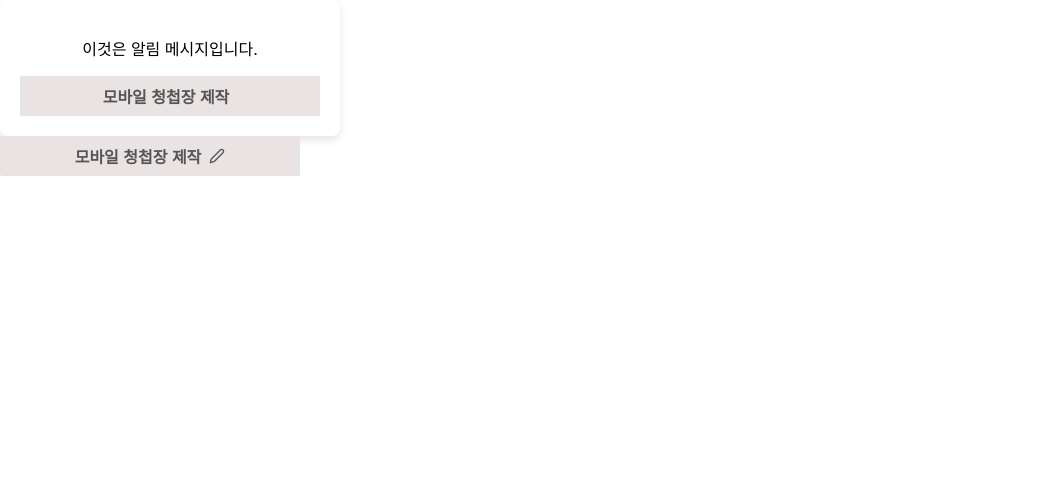
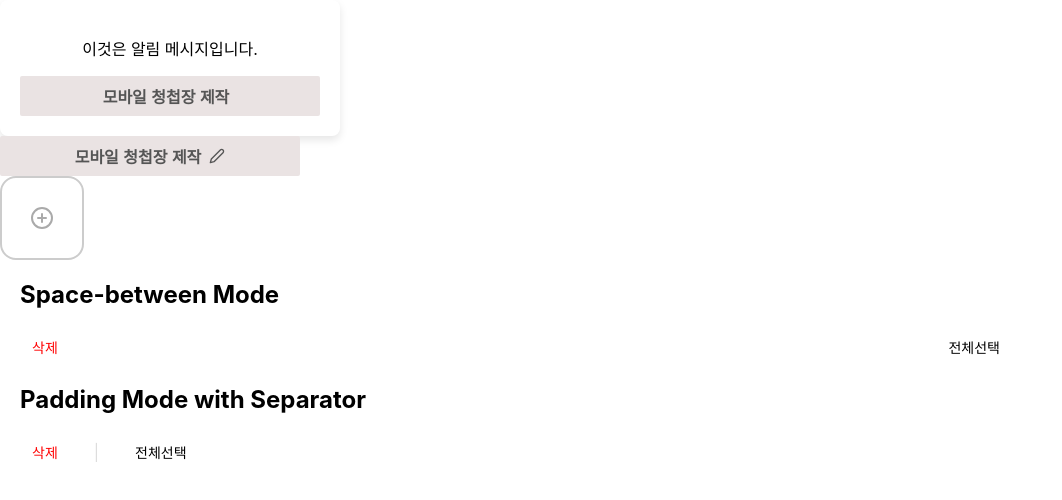
Before and after one commit to SCSA-team-1/Outvite, a React (Create React App) app in the folder dev/FE/outvite/: page / in a window 1280 px wide. Shown: the top 500 px of the page, without its empty margins (0-1062 px from the left). Built offline with nearby package versions, Linux system fonts and the light colour scheme.

Commit message:
:art:_App.js 내 컴포넌트 사용 예시 코드 Test.jsx 컴포넌트 파일로 분리

```diff
--- a/dev/FE/outvite/src/App.js
+++ b/dev/FE/outvite/src/App.js
@@ -1,34 +1,34 @@
 /** @format */
-
+import React, { useState } from "react";
 import "./App.css";
 import CommonButton from "../src/components/common/CommonButton/CommonButton";
 import { FiEdit2 } from "react-icons/fi";
 import CommonAlert from "../src/components/common/CommonAlert/CommonAlert";
+import CommonPhotoUploader from "./components/common/CommonPhotoUploader/CommonPhotoUploader";
+import Test from "./Test";
+
 const App = () => {
   const handleAlertButtonClick = () => {
     alert("Button clicked!");
   };
+  const [image, setImage] = useState(null);
+
+  // 파일 선택 시 이미지 설정
+  const handleFilesSelected = (files) => {
+    if (files.length > 0) {
+      const imageUrl = URL.createObjectURL(files[0]);
+      setImage(imageUrl);
+    }
+  };
+
+  // 이미지 삭제
+  const handleDelete = () => {
+    setImage(null);
+
+  };
   return (
     <>
-      <CommonAlert
-        notiContent="이것은 알림 메시지입니다."
-        buttonTitle="확인"
-        buttonFunction={handleAlertButtonClick}
-        backgroundColor="light-color"
-        buttonColor="primary-color"
-        buttonTextColor="light-color"
-        buttonWidth="120px"
-        buttonHeight="45px"
-      />
-      <CommonButton
-        buttonTitle="모바일 청첩장 제작"
-        buttonIcon={<FiEdit2 />}
-        backgroundColor="#EAE3E3"
-        buttonTextColor="#555555"
-        buttonWidth="300px"
-        buttonHeight="40px"
-        buttonRadius="xs"
-      />
+      <Test/>
     </>
   );
 };
--- /dev/null
+++ b/dev/FE/outvite/src/Test.jsx
@@ -0,0 +1,90 @@
+/** @format */
+import React, { useState } from "react";
+import CommonButton from "./components/common/CommonButton/CommonButton";
+import { FiEdit2 } from "react-icons/fi";
+import CommonAlert from "./components/common/CommonAlert/CommonAlert";
+import CommonPhotoUploader from "./components/common/CommonPhotoUploader/CommonPhotoUploader";
+import CommonNavigationBar from "./components/common/CommonNavigationBar/CommonNavigationBar";
+
+const Test = () => {
+  const handleAlertButtonClick = () => {
+    alert("Button clicked!");
+  };
+  const [image, setImage] = useState(null);
+
+  // 파일 선택 시 이미지 설정
+  const handleFilesSelected = (files) => {
+    if (files.length > 0) {
+      const imageUrl = URL.createObjectURL(files[0]);
+      setImage(imageUrl);
+    }
+  };
+
+  // 이미지 삭제
+  const handleDelete = () => {
+    setImage(null);
+  };
+
+  const onDelete = () => {
+    console.log("Delete clicked");
+  };
+
+  const onSelectAll = () => {
+    console.log("Select All clicked");
+  };
+
+  const items = [
+    { name: "삭제", color: "#FF0000", onClick: onDelete },
+    { name: "전체선택", color: "#000000", onClick: onSelectAll },
+  ];
+  return (
+    <>
+      <CommonAlert
+        notiContent="이것은 알림 메시지입니다."
+        buttonTitle="확인"
+        buttonFunction={handleAlertButtonClick}
+        backgroundColor="#555553"
+        buttonColor="#EAE3E"
+        buttonTextColor="light-color"
+        buttonWidth="120px"
+        buttonHeight="45px"
+      />
+      <CommonButton
+        buttonTitle="모바일 청첩장 제작"
+        buttonIcon={<FiEdit2 />}
+        backgroundColor="#EAE3E3"
+        buttonTextColor="#555555"
+        buttonWidth="300px"
+        buttonHeight="40px"
+        buttonRadius="xs"
+        buttonFunction={handleAlertButtonClick}
+      />
+      <CommonPhotoUploader
+        uploaderSize="80px"
+        iconSize="24px"
+        uploaderRadius="l"
+        imageUrl={image}
+        onFilesSelected={handleFilesSelected}
+        onDelete={handleDelete}
+      />
+      <div style={{ margin: "20px" }}>
+        <h2>Space-between Mode</h2>
+        <CommonNavigationBar
+          itemsList={items}
+          layoutMode="space-between"
+          showSeperator={false}
+          width="80%"
+        />
+
+        <h2>Padding Mode with Separator</h2>
+        <CommonNavigationBar
+          itemsList={items}
+          layoutMode="padding"
+          showSeperator={true}
+          itemSpacing="16px"
+        />
+      </div>
+    </>
+  );
+};
+export default Test;
```
